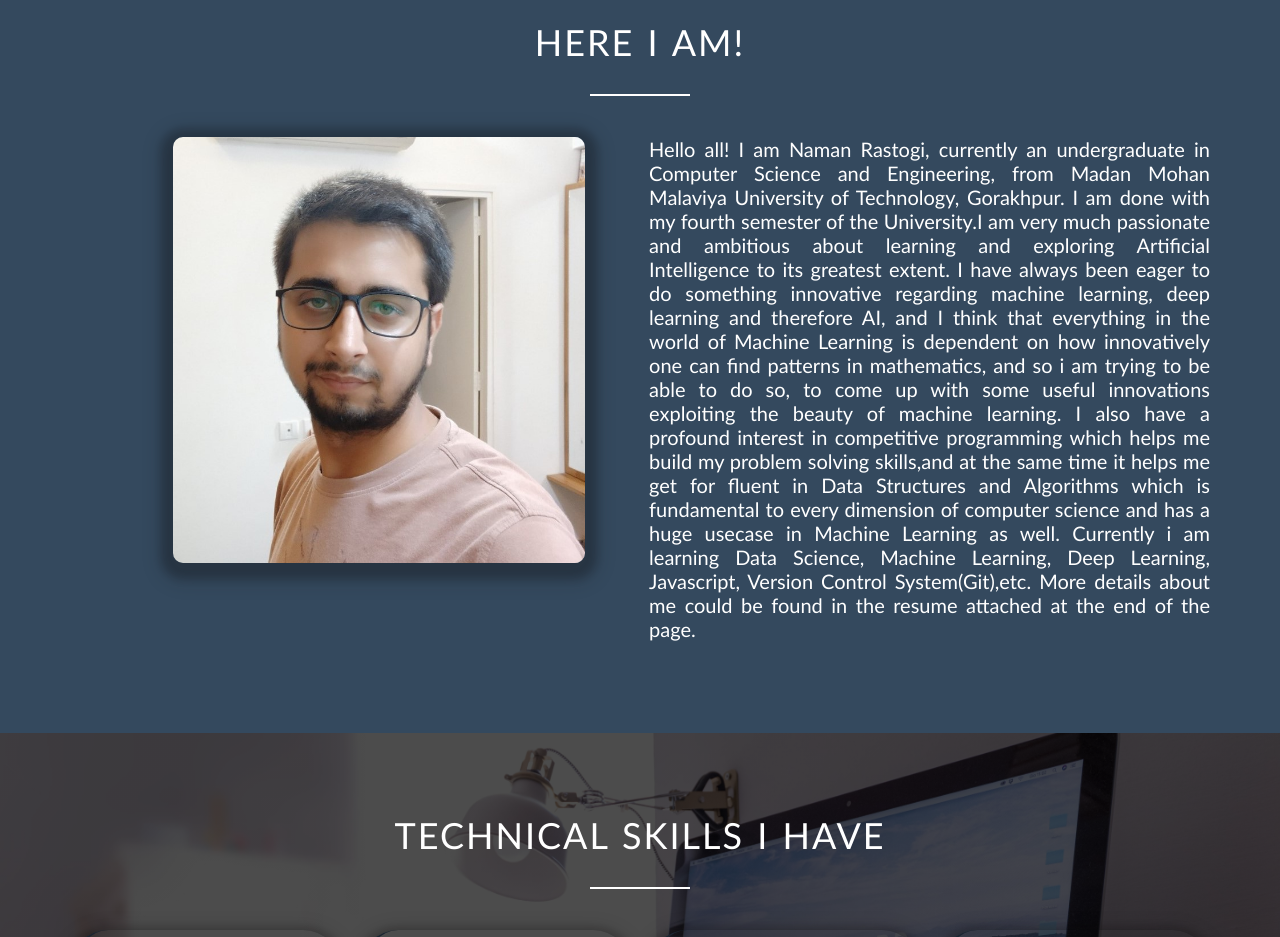
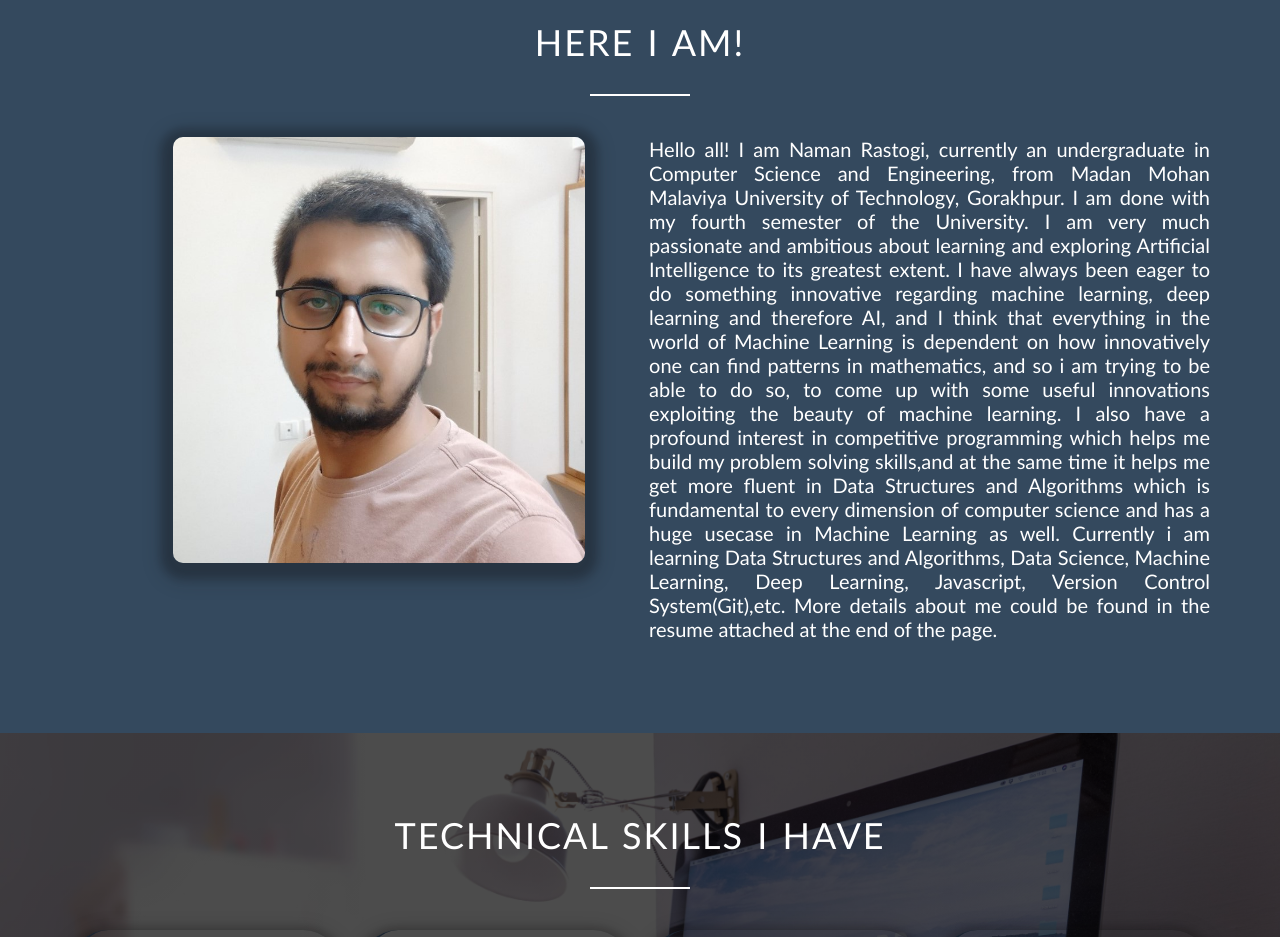
Before and after one commit to stardust-88/namanrastogi, a plain HTML site: page index.html in a window 1280 px wide. Shown: the part 860-1797 px from the top of the page. Drawn offline with nearby package versions, Linux system fonts and the light colour scheme; files whose address does not match are found by name.

Commit message:
Update index.html

```diff
--- a/index.html
+++ b/index.html
@@ -63,7 +63,7 @@
                </div>
                <div class="col span-1-of-2 desc">
                    <p align="justify">
-                       Hello all! I am Naman Rastogi, currently an undergraduate in Computer Science and Engineering, from Madan Mohan Malaviya University of Technology, Gorakhpur. I am done with my fourth semester of the University.I am very much passionate and ambitious about learning and exploring Artificial Intelligence to its greatest extent. I have always been eager to do something innovative regarding machine learning, deep learning and therefore AI, and I think that everything in the world of Machine Learning is dependent on how innovatively one can find patterns in mathematics, and so i am trying to be able to do so, to come up with some useful innovations exploiting the beauty of machine learning. I also have a profound interest in competitive programming which helps me build my problem solving skills,and at the same time it helps me get for fluent in Data Structures and Algorithms which is fundamental to every dimension of computer science and has a huge usecase in Machine Learning as well. Currently i am learning Data Science, Machine Learning, Deep Learning, Javascript, Version Control System(Git),etc.
+                       Hello all! I am Naman Rastogi, currently an undergraduate in Computer Science and Engineering, from Madan Mohan Malaviya University of Technology, Gorakhpur. I am done with my fourth semester of the University. I am very much passionate and ambitious about learning and exploring Artificial Intelligence to its greatest extent. I have always been eager to do something innovative regarding machine learning, deep learning and therefore AI, and I think that everything in the world of Machine Learning is dependent on how innovatively one can find patterns in mathematics, and so i am trying to be able to do so, to come up with some useful innovations exploiting the beauty of machine learning. I also have a profound interest in competitive programming which helps me build my problem solving skills,and at the same time it helps me get more fluent in Data Structures and Algorithms which is fundamental to every dimension of computer science and has a huge usecase in Machine Learning as well. Currently i am learning Data Structures and Algorithms, Data Science, Machine Learning, Deep Learning, Javascript, Version Control System(Git),etc.
                        More details about me could be found in the resume attached at the end of the page.
                    </p>
                </div>
```
